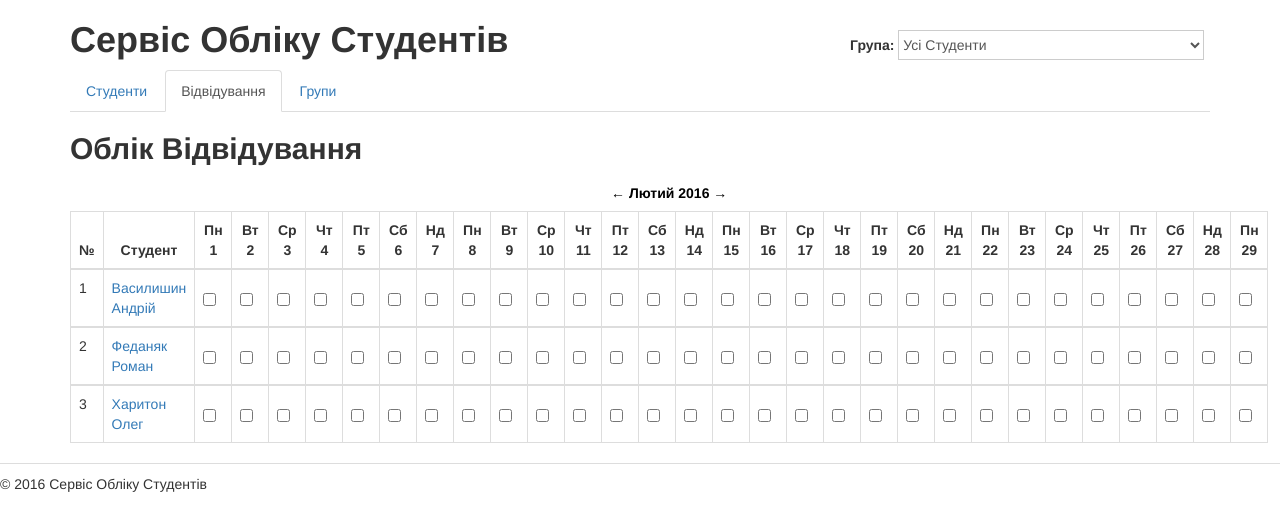
After one commit to dexy23/myproject, a Django app: page /journal/ in a window 1280 px wide. The commit adds this page. Shown: the top 531 px of the page. Run offline with Django 3.2, Linux system fonts and the light colour scheme; some libraries are stand-ins or nearby versions.

Commit message:
add journal_list to our project

```diff
--- a/myproject/urls.py
+++ b/myproject/urls.py
@@ -42,10 +42,10 @@ urlpatterns = patterns('',
          name='groups_delete'),
 
     # Visiting urls
-    url(r'^visiting/$', 'students.views.visiting.visiting_list', name='visiting'),
-    url(r'^visiting/(?P<vid>\d+)/edit/$',
-    	 'students.views.visiting.visiting_edit',
-    	 name='visiting_edit'),
+    url(r'^journal/$', 'students.views.journal.journal_list', name='journal'),
+    url(r'^journal/(?P<vid>\d+)/edit/$',
+    	 'students.views.journal.journal_edit',
+    	 name='journal_edit'),
 
     url(r'^admin/', include(admin.site.urls)),
 )
--- a/static/css/main.css
+++ b/static/css/main.css
@@ -27,3 +27,9 @@ h1, h2, h3, h4, h5, h6 {
 	line-height: 30px;
 	color: #555555;
 }
+
+caption {
+	text-align: center;
+	font-weight: bold;
+	color: black;
+}
--- /dev/null
+++ b/students/templates/students/journal_list.html
@@ -0,0 +1,154 @@
+{% extends "students/base.html" %}
+
+{% load static from staticfiles %}
+
+{% block meta_title %}Відвідування{% endblock meta_title %}
+
+{% block title %}Облік Відвідування{% endblock title %}
+
+{% block content %}
+
+{% block extra_css %} <link rel="stylesheet" type="text/css" href="{{ PORTAL_URL }}{% static "css/main2.css" %}">{% endblock extra_css %}
+				<!-- Start Students Calendar -->
+				<table class="table table-bordered">
+					<caption>&larr; Лютий 2016 &rarr;</caption>
+					<thead>
+						<tr>
+							<th>№</th>
+							<th>Студент</th>
+							<th>Пн<br/>1</th>
+							<th>Вт<br/>2</th>
+							<th>Ср<br/>3</th>
+							<th>Чт<br/>4</th>
+							<th>Пт<br/>5</th>
+							<th>Сб<br/>6</th>
+							<th>Нд<br/>7</th>
+							<th>Пн<br/>8</th>
+							<th>Вт<br/>9</th>
+							<th>Ср<br/>10</th>
+							<th>Чт<br/>11</th>
+							<th>Пт<br/>12</th>
+							<th>Сб<br/>13</th>
+							<th>Нд<br/>14</th>
+							<th>Пн<br/>15</th>
+							<th>Вт<br/>16</th>
+							<th>Ср<br/>17</th>
+							<th>Чт<br/>18</th>
+							<th>Пт<br/>19</th>
+							<th>Сб<br/>20</th>
+							<th>Нд<br/>21</th>
+							<th>Пн<br/>22</th>
+							<th>Вт<br/>23</th>
+							<th>Ср<br/>24</th>
+							<th>Чт<br/>25</th>
+							<th>Пт<br/>26</th>
+							<th>Сб<br/>27</th>
+							<th>Нд<br/>28</th>
+							<th>Пн<br/>29</th>
+						</tr>
+					</thead>
+					<tbody>
+					  {% for journ in journal %}
+						<tr>
+							<td>{{ forloop.counter }}</td>
+							<td><a href="{% url "students_edit" journ.id %}">{{ journ.name }}</a></td>
+							<td><a href="#"><label class="checkbox-inline">
+								<input type="checkbox" id="inlineCheckbox" value="option">
+							</label></a></td>
+							<td><a href="#"><label class="checkbox-inline">
+								<input type="checkbox" id="inlineCheckbox" value="option">
+							</label></a></td>
+							<td><a href="#"><label class="checkbox-inline">
+								<input type="checkbox" id="inlineCheckbox" value="option">
+							</label></a></td>
+							<td><a href="#"><label class="checkbox-inline">
+								<input type="checkbox" id="inlineCheckbox" value="option">
+							</label></a></td>
+							<td><a href="#"><label class="checkbox-inline">
+								<input type="checkbox" id="inlineCheckbox" value="option">
+							</label></a></td>
+							<td><a href="#"><label class="checkbox-inline">
+								<input type="checkbox" id="inlineCheckbox" value="option">
+							</label></a></td>
+							<td><a href="#"><label class="checkbox-inline">
+								<input type="checkbox" id="inlineCheckbox" value="option">
+							</label></a></td>
+							<td><a href="#"><label class="checkbox-inline">
+								<input type="checkbox" id="inlineCheckbox" value="option">
+							</label></a></td>
+							<td><a href="#"><label class="checkbox-inline">
+								<input type="checkbox" id="inlineCheckbox" value="option">
+							</label></a></td>
+							<td><a href="#"><label class="checkbox-inline">
+								<input type="checkbox" id="inlineCheckbox" value="option">
+							</label></a></td>
+							<td><a href="#"><label class="checkbox-inline">
+								<input type="checkbox" id="inlineCheckbox" value="option">
+							</label></a></td>
+							<td><a href="#"><label class="checkbox-inline">
+								<input type="checkbox" id="inlineCheckbox" value="option">
+							</label></a></td>
+							<td><a href="#"><label class="checkbox-inline">
+								<input type="checkbox" id="inlineCheckbox" value="option">
+							</label></a></td>
+							<td><a href="#"><label class="checkbox-inline">
+								<input type="checkbox" id="inlineCheckbox" value="option">
+							</label></a></td>
+							<td><a href="#"><label class="checkbox-inline">
+								<input type="checkbox" id="inlineCheckbox" value="option">
+							</label></a></td>
+							<td><a href="#"><label class="checkbox-inline">
+								<input type="checkbox" id="inlineCheckbox" value="option">
+							</label></a></td>
+							<td><a href="#"><label class="checkbox-inline">
+								<input type="checkbox" id="inlineCheckbox" value="option">
+							</label></a></td>
+							<td><a href="#"><label class="checkbox-inline">
+								<input type="checkbox" id="inlineCheckbox" value="option">
+							</label></a></td>
+							<td><a href="#"><label class="checkbox-inline">
+								<input type="checkbox" id="inlineCheckbox" value="option">
+							</label></a></td>
+							<td><a href="#"><label class="checkbox-inline">
+								<input type="checkbox" id="inlineCheckbox" value="option">
+							</label></a></td>
+							<td><a href="#"><label class="checkbox-inline">
+								<input type="checkbox" id="inlineCheckbox" value="option">
+							</label></a></td>
+							<td><a href="#"><label class="checkbox-inline">
+								<input type="checkbox" id="inlineCheckbox" value="option">
+							</label></a></td>
+							<td><a href="#"><label class="checkbox-inline">
+								<input type="checkbox" id="inlineCheckbox" value="option">
+							</label></a></td>
+							<td><a href="#"><label class="checkbox-inline">
+								<input type="checkbox" id="inlineCheckbox" value="option">
+							</label></a></td>
+							<td><a href="#"><label class="checkbox-inline">
+								<input type="checkbox" id="inlineCheckbox" value="option">
+							</label></a></td>
+							<td><a href="#"><label class="checkbox-inline">
+								<input type="checkbox" id="inlineCheckbox" value="option">
+							</label></a></td>
+							<td><a href="#"><label class="checkbox-inline">
+								<input type="checkbox" id="inlineCheckbox" value="option">
+							</label></a></td>
+							<td><a href="#"><label class="checkbox-inline">
+								<input type="checkbox" id="inlineCheckbox" value="option">
+							</label></a></td>
+							<td><a href="#"><label class="checkbox-inline">
+								<input type="checkbox" id="inlineCheckbox" value="option">
+							</label></a></td>
+
+						</tr>
+					</tbody>
+
+
+						{% endfor %}
+
+				</table>
+			</div>
+		</div>
+		<!-- End Calendar -->
+
+{% endblock content %}
--- /dev/null
+++ b/students/views/journal.py
@@ -0,0 +1,22 @@
+# -*- coding: utf-8 -*-
+
+from django.shortcuts import render
+from django.http import HttpResponse
+# Create your views here.
+
+# Views for Visiting
+
+def journal_list(request):
+	journal = (
+		{'id': 1,
+		 'name': u'Василишин Андрій'},
+		{'id': 2,
+		 'name': u'Феданяк Роман'},
+		{'id': 3,
+		 'name': u'Харитон Олег'},
+		)
+	return render(request, 'students/journal_list.html',
+		{'journal': journal})
+
+def journal_edit(request, vid):
+	return HttpResponse('<h1>Edit Student %s</h1>' % vid)
```
Also changed, not shown: students/views/visiting.py (deleted, +0 -17 lines), students/templates/students/visiting_list.html (deleted), 2 other files.
